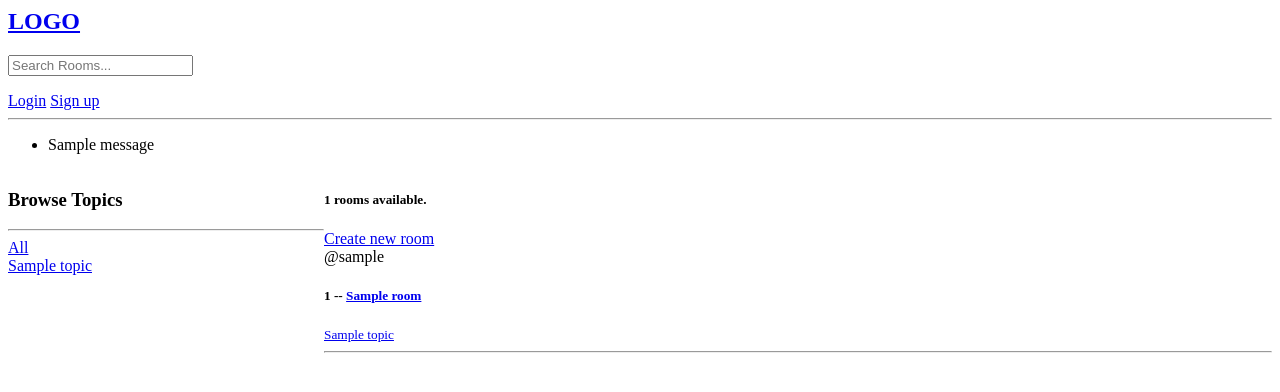
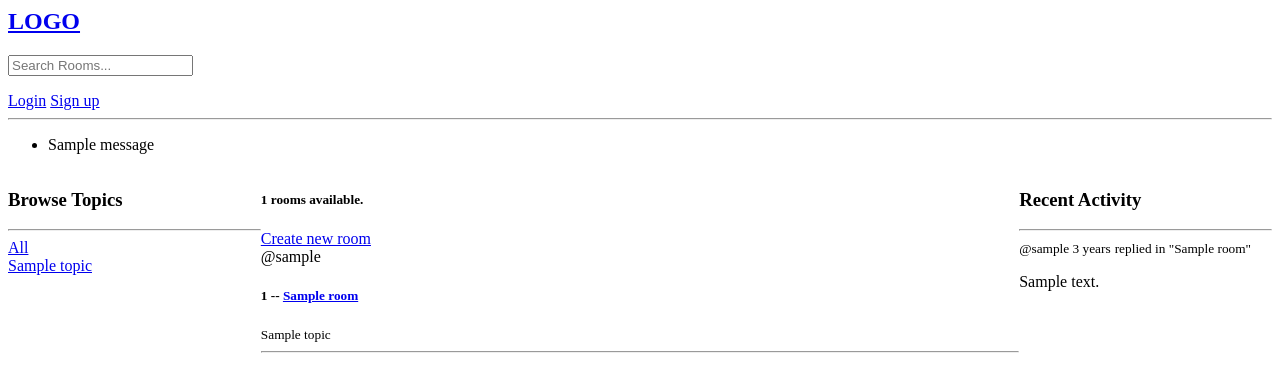
Before and after one commit to rukshan99/scholab, a Django app: page / in a window 1280 px wide. Shown: the top 392 px of the page. Run offline with Django 3.2, Linux system fonts and the light colour scheme; tables that the repository leaves empty hold one stand-in row (values such as "Sample post"); one stand-in notice (Sample message) is shown.

Commit message:
add an activity feed in home page

```diff
--- a/base/models.py
+++ b/base/models.py
@@ -28,5 +28,8 @@ class Message(models.Model):
     updated = models.DateTimeField(auto_now=True)
     created = models.DateTimeField(auto_now_add=True)
 
+    class Meta:
+        ordering = ['-updated', '-created']
+
     def __str__(self) -> str:
         return self.body[0:50]
--- a/base/templates/base/home.html
+++ b/base/templates/base/home.html
@@ -4,7 +4,7 @@
 <style>
     .home-container{
         display:grid;
-        grid-template-columns: 1fr 3fr;
+        grid-template-columns: 1fr 3fr 1fr;
     }
 </style>
 
@@ -33,13 +33,25 @@
                 <a href="{% url 'delete_room_view' room.id %}"> Delete</a></li>
                 {% endif %}
                 <span>@{{room.host.username}}</span>
-                <h5>{{room.id}} -- <a href="{% url 'room_view' room.id %}">{{room.name}}</h5>
+                <h5>{{room.id}} -- <a href="{% url 'room_view' room.id %}">{{room.name}}</a></h5>
                 <small>{{room.topic.name}}</small>
                 <hr>
             </div>
             {% endfor %}
             </div>
     </div>
+    <div>
+        <h3>Recent Activity</h3>
+        <hr>
+        {% for message in room_activity %}
+        <div>
+            <small>@{{message.user}} {{message.created | timesince}}</small>
+            <small>replied in "{{message.room}}"</small>
+
+            <p>{{message}}</p>
+        </div>
+        {% endfor %}
+    </div>
 
 </div>
 
--- a/base/views.py
+++ b/base/views.py
@@ -63,16 +63,19 @@ def home(request):
     )
     room_count = rooms.count()
     topics = Topic.objects.all()
+    room_activity = Message.objects.all()
+
     context = {
         'rooms': rooms,
         'topics': topics,
-        'room_count': room_count
+        'room_count': room_count,
+        'room_activity': room_activity
     }
     return render(request, 'base/home.html', context)
 
 def room(request, id):
     room = Room.objects.get(id=id)
-    messages = room.message_set.all().order_by('-created')
+    messages = room.message_set.all()
     participants = room.participants.all()
 
     if request.method == 'POST':
```
